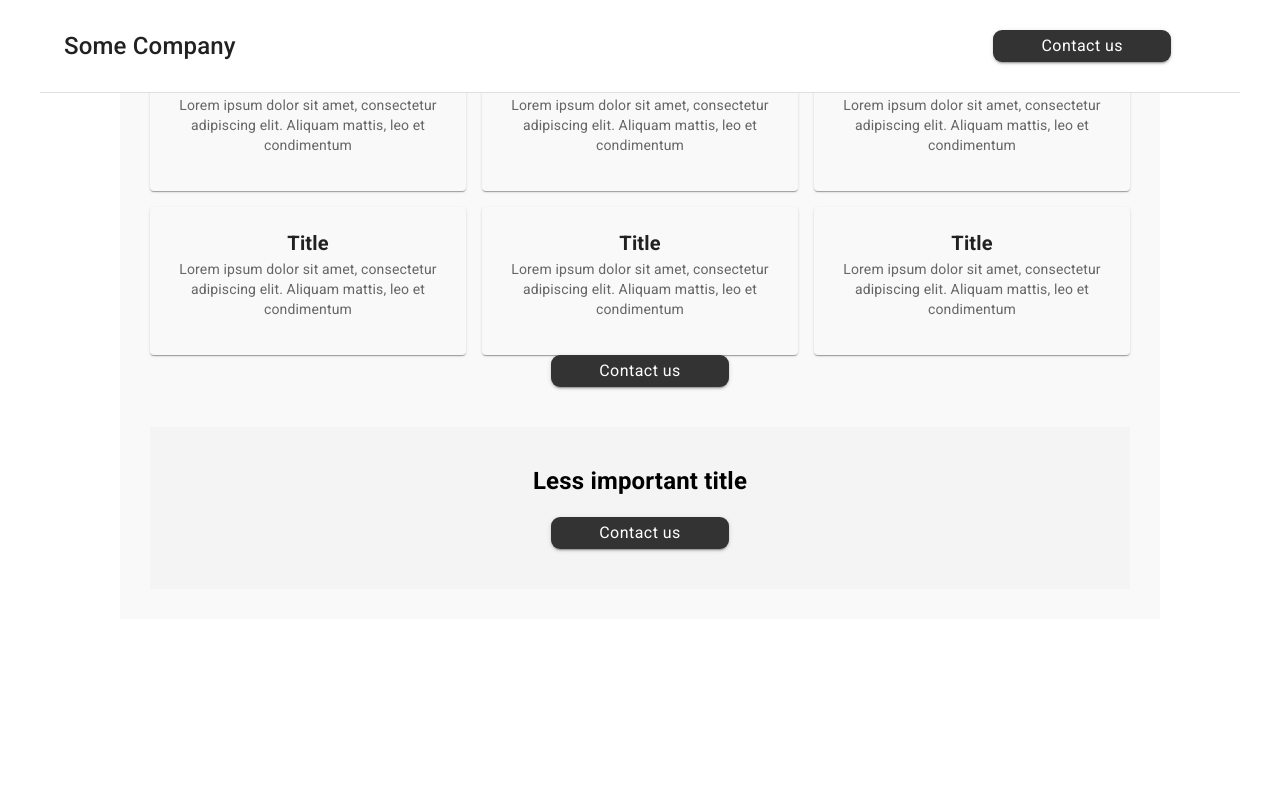
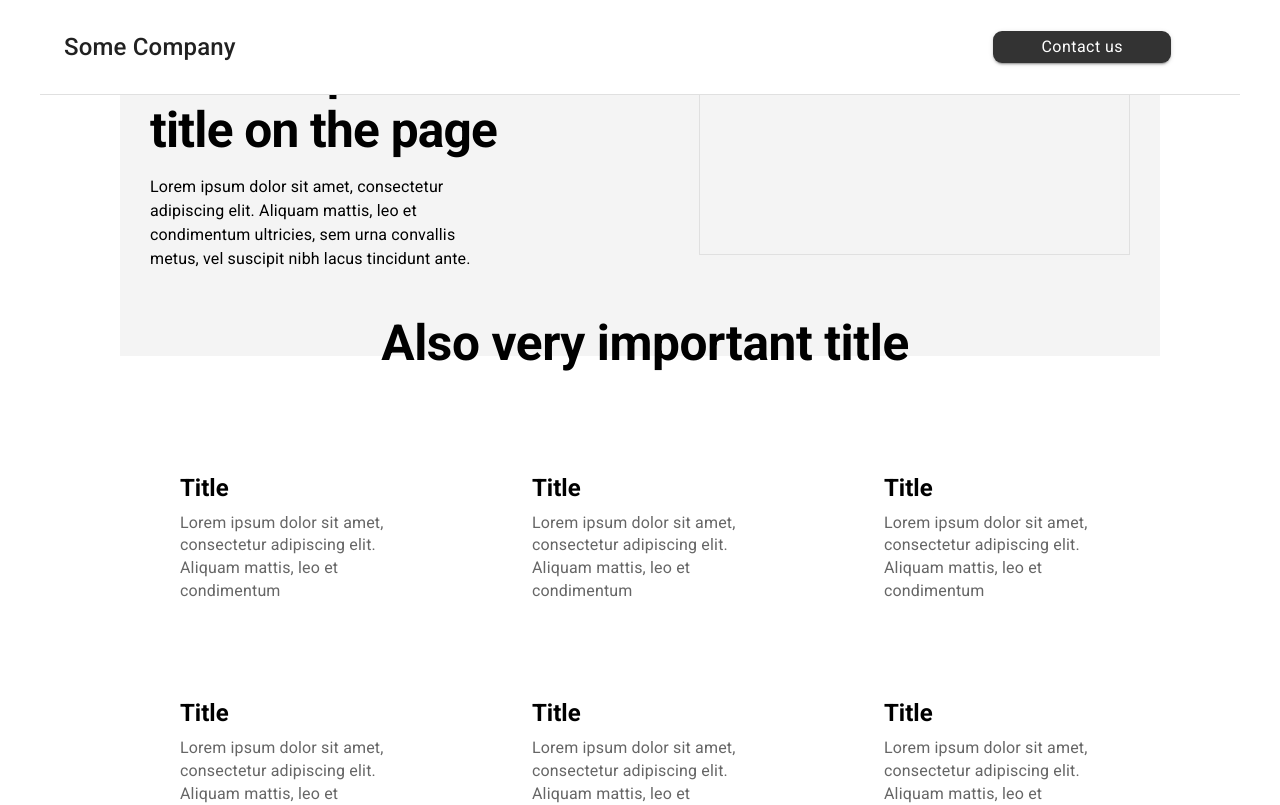
Before and after one commit to RubyVine01/simple-company-site, a Next.js app: page / in a window 1280 px wide. Shown: the top 805 px of the page. Built offline with nearby package versions, Linux system fonts and the light colour scheme.

Commit message:
separate MainContent

```diff
--- a/src/components/Header.tsx
+++ b/src/components/Header.tsx
@@ -14,7 +14,7 @@ const Header: React.FC = () => {
         sx={{
           display: "flex",
           justifyContent: "space-between",
-          margin: "14px 45px 14px 0",
+          margin: "15px 45px 15px 0",
         }}
       >
         <Typography
--- a/src/components/MainContent.tsx
+++ b/src/components/MainContent.tsx
@@ -1,106 +1,16 @@
 import React from "react";
-import { Box, Typography, Grid2, Paper } from "@mui/material";
-import YouTubeEmbed from "./YouTubeEmbed";
-import ContactButton from "./ContactButton";
+import { Box } from "@mui/material";
+import MainBanner from "./MainContent/MainBanner";
+import FeaturesGrid from "./MainContent/FeaturesGrid";
+import CallToActionSection from "./MainContent/CallToActionSection";
 
 const MainContent: React.FC = () => {
   return (
-    <Box
-      sx={{
-        padding: "30px",
-        maxWidth: "1440px",
-        margin: "0 auto",
-        backgroundColor: "#f9f9f9",
-      }}
-    >
-      {/* Первый блок: Заголовок и видео */}
-      <Box
-        sx={{
-          display: "flex",
-          flexDirection: { xs: "column", md: "row" },
-          gap: "20px",
-          marginBottom: "10px",
-        }}
-      >
-        <Box sx={{ flex: 1 }}>
-          <Typography
-            variant="h1"
-            sx={{
-              fontWeight: "bold",
-              fontSize: "3.1rem",
-              marginBottom: "16px",
-            }}
-          >
-            Most important title on the page
-          </Typography>
-          <Typography variant="body1" sx={{ color: "#666" }}>
-            Lorem ipsum dolor sit amet, consectetur adipiscing elit. Aliquam
-            mattis, leo et condimentum ultricies, sem urna convallis metus, vel
-            suscipit nibh lacus tincidunt ante.
-          </Typography>
-        </Box>
-        <Box
-          sx={{
-            flex: 1,
-            display: "flex",
-            alignItems: "center",
-            justifyContent: "center",
-            width: "40%",
-          }}
-        >
-          <YouTubeEmbed videoId="dQw4w9WgXcQ" />
-        </Box>
-      </Box>
-
-      {/* Второй блок: Сетка карточек */}
-      <Box sx={{ textAlign: "center", marginBottom: "40px" }}>
-        <Typography
-          variant="h3"
-          sx={{ fontWeight: "bold", fontSize: "1.75rem", marginBottom: "20px" }}
-        >
-          Also very important title
-        </Typography>
-        <Grid2 container spacing={2} columns={12} component="div">
-          {[...Array(6)].map((_, index) => (
-            <Grid2 size={{ xs: 12, sm: 6, md: 4 }} key={index} component="div">
-              <Paper
-                sx={{
-                  padding: '20px',
-                  textAlign: 'center',
-                  backgroundColor: '#f9f9f9',
-                }}
-              >
-                <Typography variant="h6" sx={{ fontWeight: 'bold' }}>
-                  Title
-                </Typography>
-                <Typography variant="body2" sx={{ color: '#666', marginBottom: '16px' }}>
-                  Lorem ipsum dolor sit amet, consectetur adipiscing elit. Aliquam mattis, leo et condimentum
-                </Typography>
-              </Paper>
-            </Grid2>
-          ))}
-        </Grid2>
-
-        <ContactButton />
-      </Box>
-
-      {/* Третий блок: Низ страницы */}
-      <Box
-        sx={{
-          backgroundColor: "#f4f4f4",
-          padding: "40px 20px",
-          textAlign: "center",
-        }}
-      >
-        <Typography
-          variant="h4"
-          sx={{ fontWeight: "bold", fontSize: "1.5rem", marginBottom: "20px" }}
-        >
-          Less important title
-        </Typography>
-        <ContactButton />
-      </Box>
-    </Box>
+    <>
+      <MainBanner />
+      <FeaturesGrid />
+      <CallToActionSection />
+    </>
   );
 };
 
--- /dev/null
+++ b/src/components/MainContent/CallToActionSection.tsx
@@ -0,0 +1,32 @@
+import React from "react";
+import { Box, Typography } from "@mui/material";
+import ContactButton from "../ContactButton";
+
+const CallToActionSection: React.FC = () => {
+  return (
+    <Box
+      sx={{
+        backgroundColor: "#f4f4f4",
+        paddingTop: "80px",
+
+        paddingBottom: "70px",
+
+        textAlign: "center",
+      }}
+    >
+      <Typography
+        variant="h2"
+        sx={{
+          fontWeight: "bold",
+          fontSize: "3rem",
+          marginBottom: "40px",
+        }}
+      >
+        Less important title
+      </Typography>
+      <ContactButton />
+    </Box>
+  );
+};
+
+export default CallToActionSection;
--- /dev/null
+++ b/src/components/MainContent/FeaturesGrid.tsx
@@ -0,0 +1,54 @@
+import React from "react";
+import { Box, Typography, Grid2, Paper } from "@mui/material";
+import ContactButton from "../ContactButton";
+
+const FeaturesGrid: React.FC = () => {
+  return (
+    <Box sx={{ textAlign: "center", margin: " 55px 20px 40px 30px"}}>
+      <Typography
+        variant="h2"
+        sx={{ fontWeight: "bold", fontSize: "3.1rem", marginBottom: "100px" }}
+      >
+        Also very important title
+      </Typography>
+      <Grid2 container  rowSpacing={12} columnSpacing={12}  columns={12} component="div"  sx={{
+           marginBottom: '60px', marginLeft: '30px'
+            }}>
+        {[...Array(6)].map((_, index) => (
+          <Grid2
+            size={{ xs: 12, sm: 6, md: 4 }}
+            sx={{
+              textAlign: "start",
+              display: "flex",
+              flexDirection: "column",
+              rowGap: "10px",
+              maxWidth: "300px",
+            }}
+            key={index}
+            component="div"
+          >
+            <Typography
+              variant="h3"
+              sx={{
+                fontWeight: "bold",
+                fontSize: "1.5rem",
+              }}
+            >
+              Title
+            </Typography>
+            <Typography
+              variant="body2"
+              sx={{ color: "#666", fontSize: "1rem" }}
+            >
+              Lorem ipsum dolor sit amet, consectetur adipiscing elit. Aliquam
+              mattis, leo et condimentum
+            </Typography>
+          </Grid2>
+        ))}
+      </Grid2>
+      <ContactButton />
+    </Box>
+  );
+};
+
+export default FeaturesGrid;
--- /dev/null
+++ b/src/components/MainContent/MainBanner.tsx
@@ -0,0 +1,67 @@
+import React from "react";
+import { Box, Typography } from "@mui/material";
+import YouTubeEmbed from "../YouTubeEmbed";
+
+const MainBanner: React.FC = () => {
+  return (
+    <Box
+      sx={{
+        display: "flex",
+        flexDirection: { xs: "column", md: "row" },
+        columnGap: "200px",
+        padding: "30px 30px 85px 30px",
+        alignItems: "center",
+        backgroundColor: "#f4f4f4",
+      }}
+    >
+      <Box sx={{ flex: 13 }}>
+        <Typography
+          variant="h1"
+          sx={{
+            fontWeight: "bold",
+            fontSize: "3.1rem",
+            marginBottom: "16px",
+          }}
+        >
+          Most important title on the page
+        </Typography>
+        <Typography variant="body1">
+        Lorem ipsum dolor sit amet, consectetur adipiscing elit. Aliquam mattis, leo et condimentum ultricies, sem urna convallis metus, vel suscipit nibh lacus tincidunt ante.
+        </Typography>
+      </Box>
+      <Box
+        sx={{
+          flex: 16,
+          display: "flex",
+          alignItems: "center",
+          justifyContent: "center",
+          border: "1px solid #e0e0e0",
+          width: "100%",
+        }}
+      >
+        <Box
+          sx={{
+            position: "relative",
+            width: "100%",
+            maxWidth: "800px",
+            paddingTop: "45%",
+          }}
+        >
+          <Box
+            sx={{
+              position: "absolute",
+              top: 0,
+              left: 0,
+              width: "100%",
+              height: "100%",
+            }}
+          >
+            <YouTubeEmbed videoId="dQw4w9WgXcQ" />
+          </Box>
+        </Box>
+      </Box>
+    </Box>
+  );
+};
+
+export default MainBanner;
--- a/src/components/YouTubeEmbed.tsx
+++ b/src/components/YouTubeEmbed.tsx
@@ -1,18 +1,18 @@
 "use client";
 
-import React from 'react';
-import YouTube, { YouTubeProps } from 'react-youtube';
+import React from "react";
+import YouTube, { YouTubeProps } from "react-youtube";
 
 interface YouTubeEmbedProps {
   videoId: string;
-  width?: string;
-  height?: string;
 }
 
-const YouTubeEmbed: React.FC<YouTubeEmbedProps> = ({ videoId, width = '100%', height = '200px' }) => {
-  const opts: YouTubeProps['opts'] = {
-    width,
-    height,
+const YouTubeEmbed: React.FC<YouTubeEmbedProps> = ({
+  videoId,
+}) => {
+  const opts: YouTubeProps["opts"] = {
+    width: '100%',
+    height: '100%',
     playerVars: {
       autoplay: 0,
       controls: 1,
@@ -21,7 +21,7 @@ const YouTubeEmbed: React.FC<YouTubeEmbedProps> = ({ videoId, width = '100%', he
     },
   };
 
-  return <YouTube videoId={videoId} opts={opts} />;
+  return <YouTube videoId={videoId} opts={opts} style={{ width: '100%', height: '100%' }}  />;
 };
 
 export default YouTubeEmbed;
```
